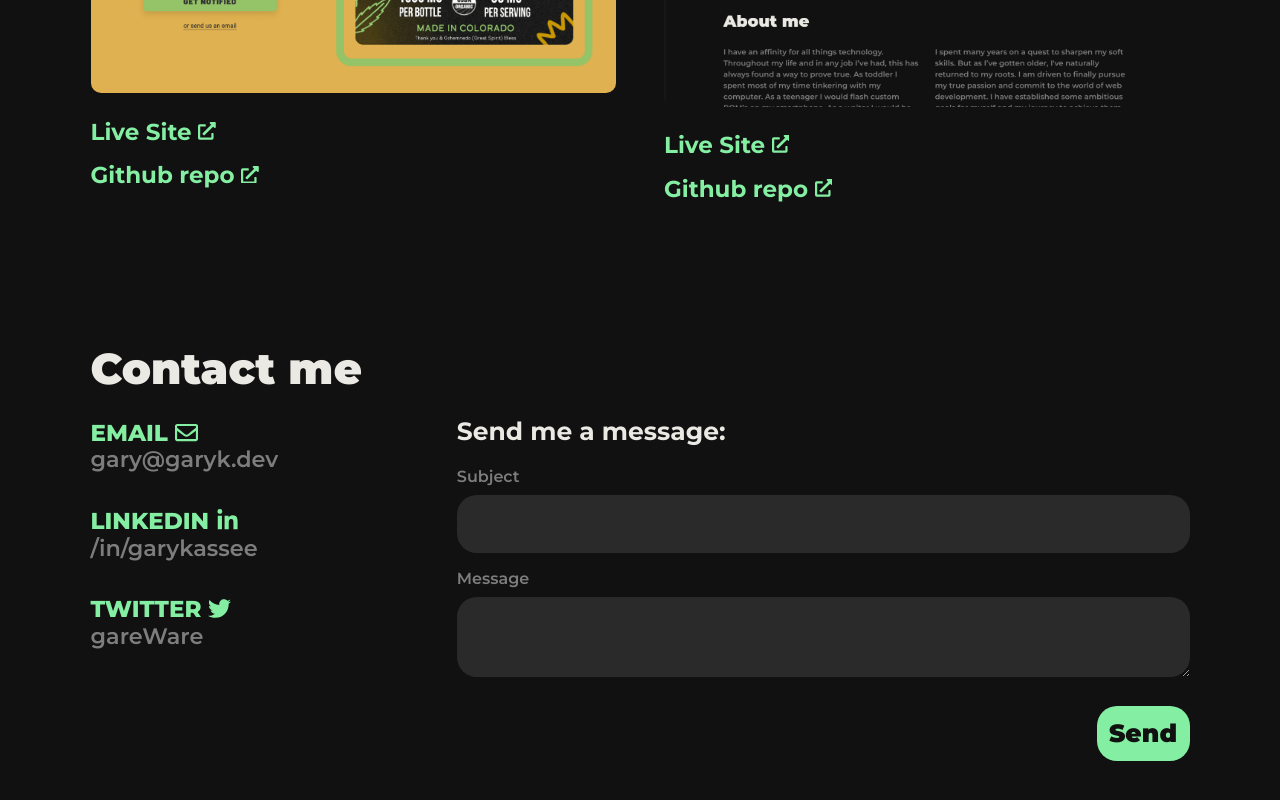
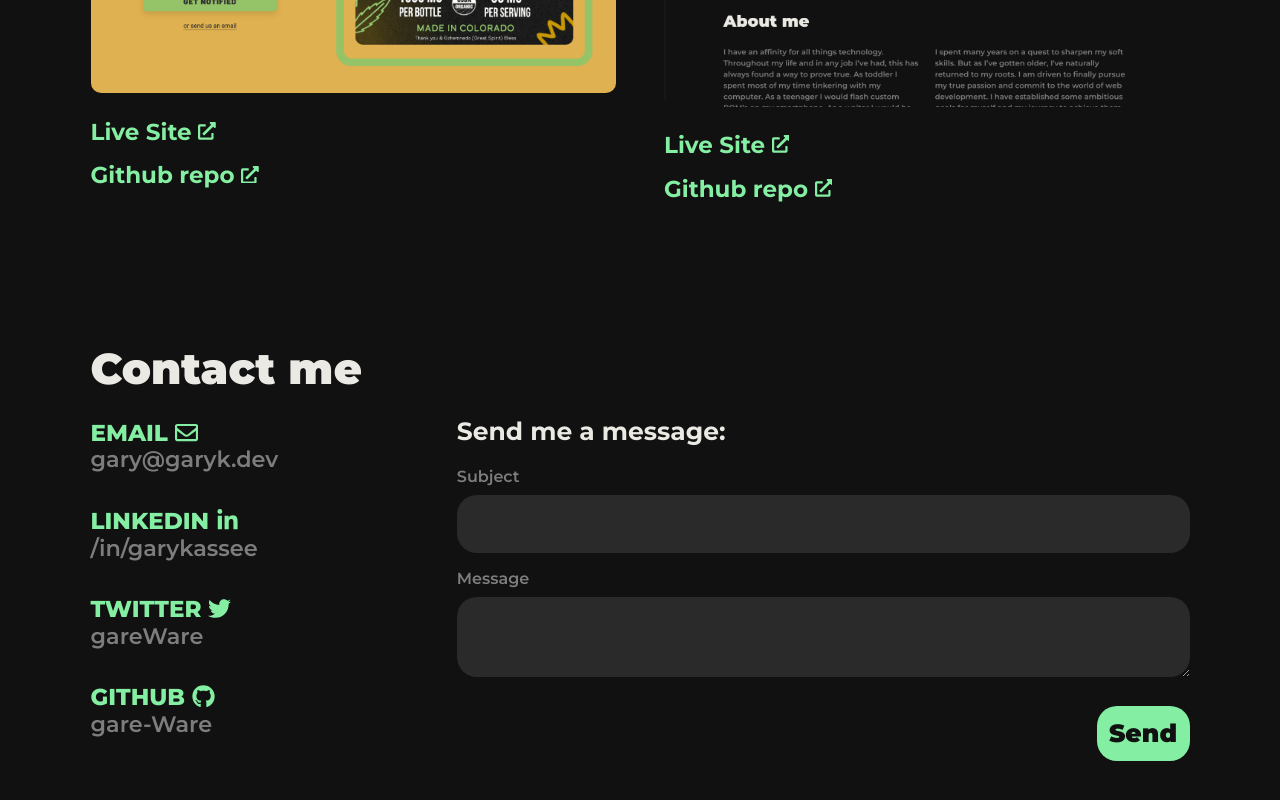
Before and after one commit to gare-Ware/garyk-portfolio, a React (Create React App) app: page / in a window 1280 px wide. Shown: the part 2330-3130 px from the top of the page. Built offline with nearby package versions, Linux system fonts and the light colour scheme.

Commit message:
Beta build

```diff
--- a/src/Components/Contact.js
+++ b/src/Components/Contact.js
@@ -1,5 +1,5 @@
 import { useState } from 'react'
-import { FaRegEnvelope, FaLinkedinIn, FaTwitter } from 'react-icons/fa'
+import { FaRegEnvelope, FaLinkedinIn, FaTwitter, FaGithub } from 'react-icons/fa'
 
 export default function Contact() {
 
@@ -18,7 +18,7 @@ export default function Contact() {
         <div id='contact' className="container contact">
             <h1 className="contact__header">Contact me</h1>
             <div className='contact__handles'>
-                <a href="home" className="contact__link">
+                <a href="mailto:gary@garyk.dev" className="contact__link">
                     <p className="contact__link-type">Email <FaRegEnvelope className='contact__link-type-icon'/></p>
                 </a>
                 <p className="contact__link-handle">gary@garyk.dev</p>
@@ -30,6 +30,10 @@ export default function Contact() {
                     <p className="contact__link-type">Twitter <FaTwitter className='contact__link-type-icon'/></p>
                 </a>
                 <p className="contact__link-handle">gareWare</p>
+                <a href="https://github.com/gare-Ware" target="_blank" rel="noreferrer" className="contact__link">
+                    <p className="contact__link-type">Github <FaGithub className='contact__link-type-icon'/></p>
+                </a>
+                <p className="contact__link-handle">gare-Ware</p>
             </div>
             <div className='contact__message'>
                 <h2 className="contact__message-header">Send me a message:</h2>
```
